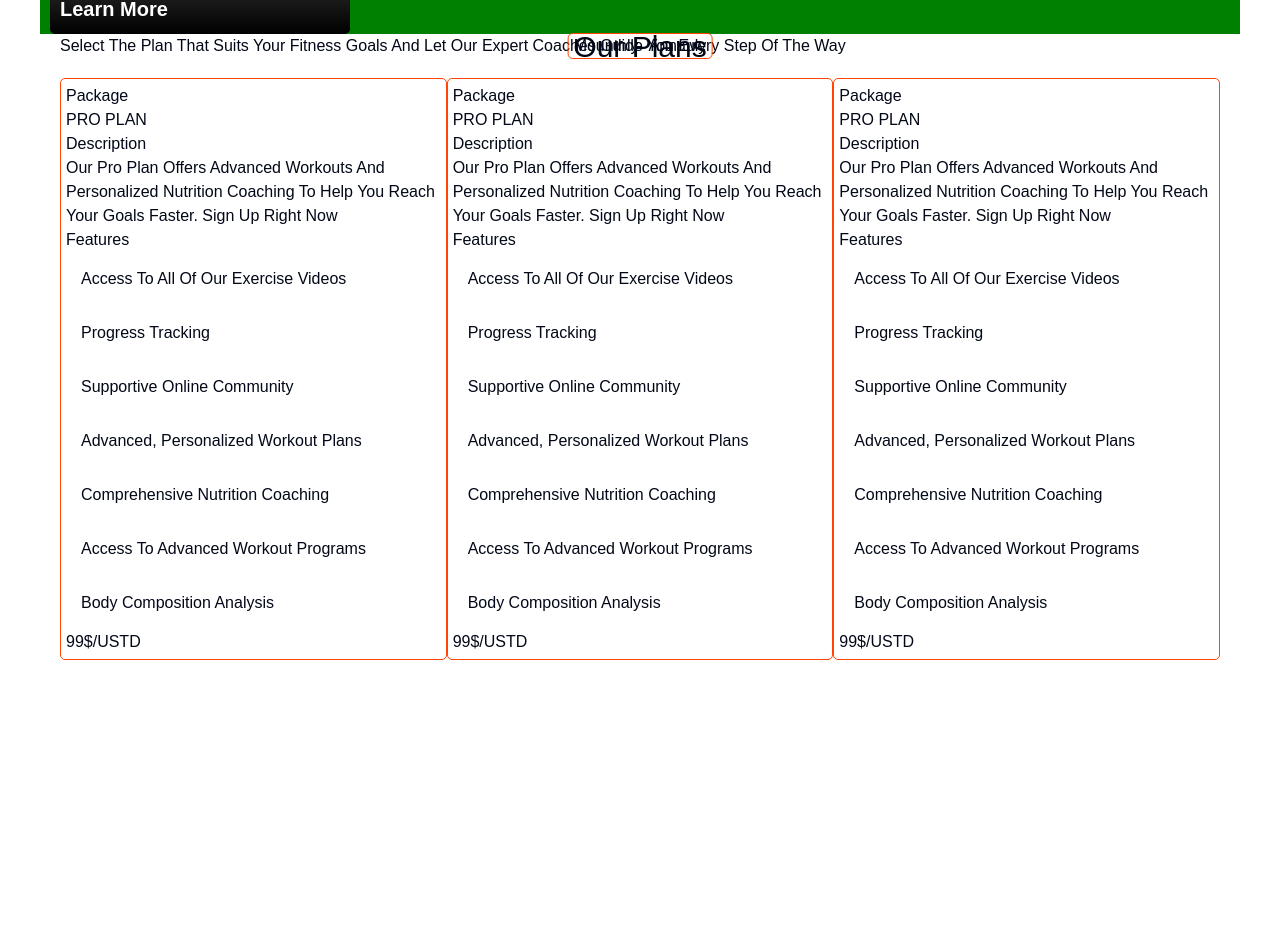
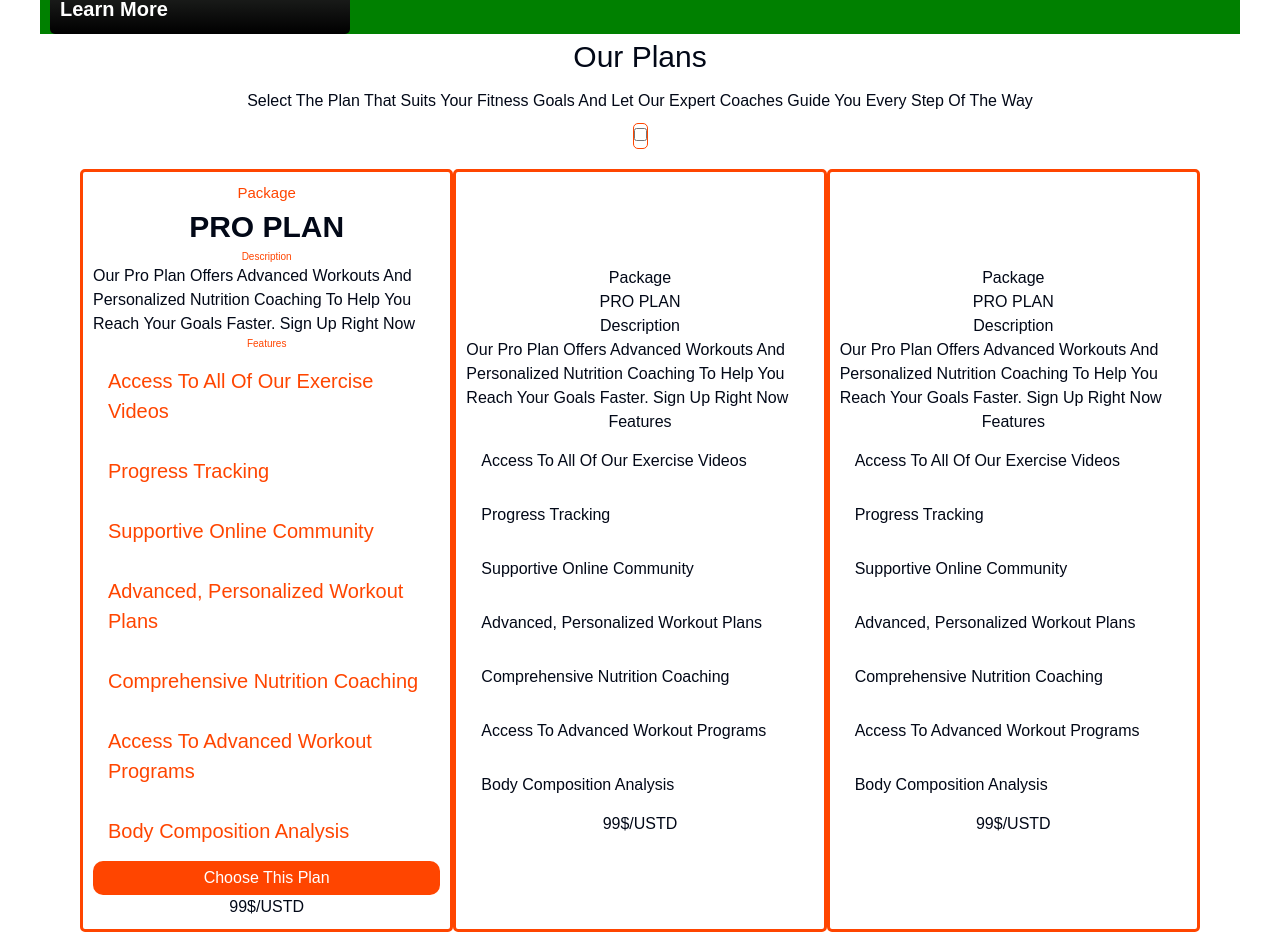
Before and after one commit to duckmahn/gym-management, a Next.js app in the folder user-app/: page / in a window 1280 px wide. Shown: the part 1313-2265 px from the top of the page. Before the commit the page ends 1993 px from the top, so only its background shows below. Built offline with nearby package versions, Linux system fonts and the light colour scheme.

Commit message:
update code landingpage

```diff
--- a/user-app/src/app/home/landingpage.css
+++ b/user-app/src/app/home/landingpage.css
@@ -137,46 +137,78 @@
  }
 
  .landingpage .five{
-   padding: 0px 20px;
+   padding: 0px 40px;
  }
  .landingpage .five .first{
    width: 100%;
-   position: relative;
+   height: auto;
+   display: flex;
+    flex-direction: column;
+    justify-content: center;
+    align-items: center;
  }
  .landingpage .five .first .first1{
    font-size: 30px;
-   position: absolute;            /* Để căn giữa */
-    top: 50%;                      /* Di chuyển xuống 50% */
-    left: 50%;                     /* Di chuyển sang phải 50% */
-    transform: translate(-50%, -50%); /* Căn giữa chính xác */
  }
  .landingpage .five .first .first2{
+   padding: 10px 0px;;
+ }
+ .landingpage .five .first .first3{
    width: fit-content;
    border: 1px solid orangered;
    border-radius: 5px;
-   position: absolute;            /* Để căn giữa */
-    top: 50%;                      /* Di chuyển xuống 50% */
-    left: 50%;                     /* Di chuyển sang phải 50% */
-    transform: translate(-50%, -50%); /* Căn giữa chính xác */
  }
- .landingpage .five .first .first2 button{
+ .landingpage .five .first .first3 button{
+   position: relative;
    display: inline-block;
+   width: 100px;
+   height: 20px;
  }
- .landingpage .five .first .first2 button:focus{
-   background-color: orangered;
-   color: white;
+ .landingpage .five .first .first3 input{
+   background-color: black;
+   border: 1px solid orangered;
+   border-radius: 5px;
  }
  .landingpage .five .second{
+   display: flex;
+    flex-direction: row;
    width: 100%;
    margin-top: 20px;
  }
  .landingpage .five .second .item{
-   display: inline-block;
    width: calc(100% / 3);
-   border: 1px solid orangered;
+   height: auto;
+   border: 3px solid orangered;
    border-radius: 5px;
-   padding: 5px;
+   padding: 10px;
+   display: flex;
+    flex-direction: column;
+    justify-content: center;
+    align-items: center;
  }
- .landingpage .five .second .item .div{
+ .landingpage .five .second .item1{
+   font-size: 15px;
+   color: orangered;
+ }
+ .landingpage .five .second .item2{
+   font-size: 30px;
+   font-weight: 900;
+ }
+ .landingpage .five .second .item3{
+   font-size: 10px;
+   color: orangered;
+ }
+ .landingpage .five .second .item4{
+   color: orangered;
+ }
+ .landingpage .five .second .item4{
+   font-size: 20px;
+ }
+ .landingpage .five .second button{
+   width: 100%;
+   background-color: orangered;
+   border-radius: 10px;
+   padding: 5px 0px;
    text-align: center;
+   color: white;
  }
--- a/user-app/src/app/home/landingpage.tsx
+++ b/user-app/src/app/home/landingpage.tsx
@@ -155,26 +155,27 @@ export default function LandingPage() {
       <div className="five">
         <div className="first">
           <div className="first1">Our Plans</div>
-          <div>
+          <div className="first2">
             Select The Plan That Suits Your Fitness Goals And Let Our Expert
             Coaches Guide You Every Step Of The Way
           </div>
-          <div className="first2">
-            <button>Mounthly</button>
-            <button>Annauly</button>
+          <div className="first3">
+            <label>
+              <input type="checkbox" />
+            </label>
           </div>
         </div>
         <div className="second">
           <div className="item">
-            <div>Package</div>
-            <div>PRO PLAN</div>
-            <div>Description</div>
+            <div className="item1">Package</div>
+            <div className="item2">PRO PLAN</div>
+            <div className="item3">Description</div>
             <div>
               Our Pro Plan Offers Advanced Workouts And Personalized Nutrition
               Coaching To Help You Reach Your Goals Faster. Sign Up Right Now
             </div>
-            <div>Features</div>
-            <div>
+            <div className="item3">Features</div>
+            <div className="item4">
               <ul>
                 <li>Access To All Of Our Exercise Videos</li>
                 <li>Progress Tracking</li>
@@ -185,7 +186,8 @@ export default function LandingPage() {
                 <li>Body Composition Analysis</li>
               </ul>
             </div>
-            <div>99$/USTD</div>
+            <button>Choose This Plan</button>
+            <div className="item5">99$/USTD</div>
           </div>
           <div className="item">
             <div>Package</div>
```
